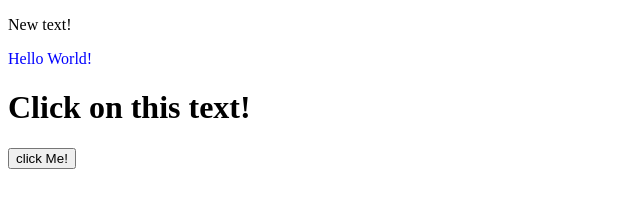
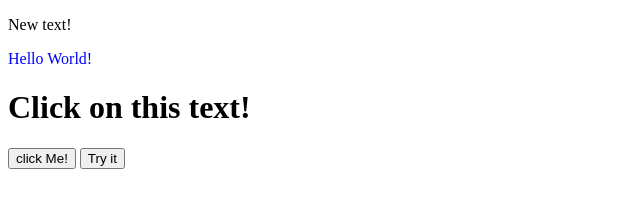
Before and after one commit to hossain-mahmud/JS-Projects, a plain HTML site: page js Dom/index.html in a window 1280 px wide. Shown: the whole page, without its empty margins (0-640 px from the left). Drawn offline with Linux system fonts and the light colour scheme.

Commit message:
JavaScript Timing Events

```diff
--- a/js Dom/index.html
+++ b/js Dom/index.html
@@ -16,6 +16,9 @@
 
     <button class="button">click Me!</button>
 
+
+    <button onclick="setTimeout(myFunction, 3000)">Try it</button>
+
     <script src="script.js"></script>
 </body>
 
--- a/js Dom/script.js
+++ b/js Dom/script.js
@@ -15,3 +15,8 @@ button.addEventListener('click',()=>{
 //  alert("hi")
 // }
 // )
+
+// JavaScript Timing Events
+function myFunction() {
+  alert('Hello');
+}
```
